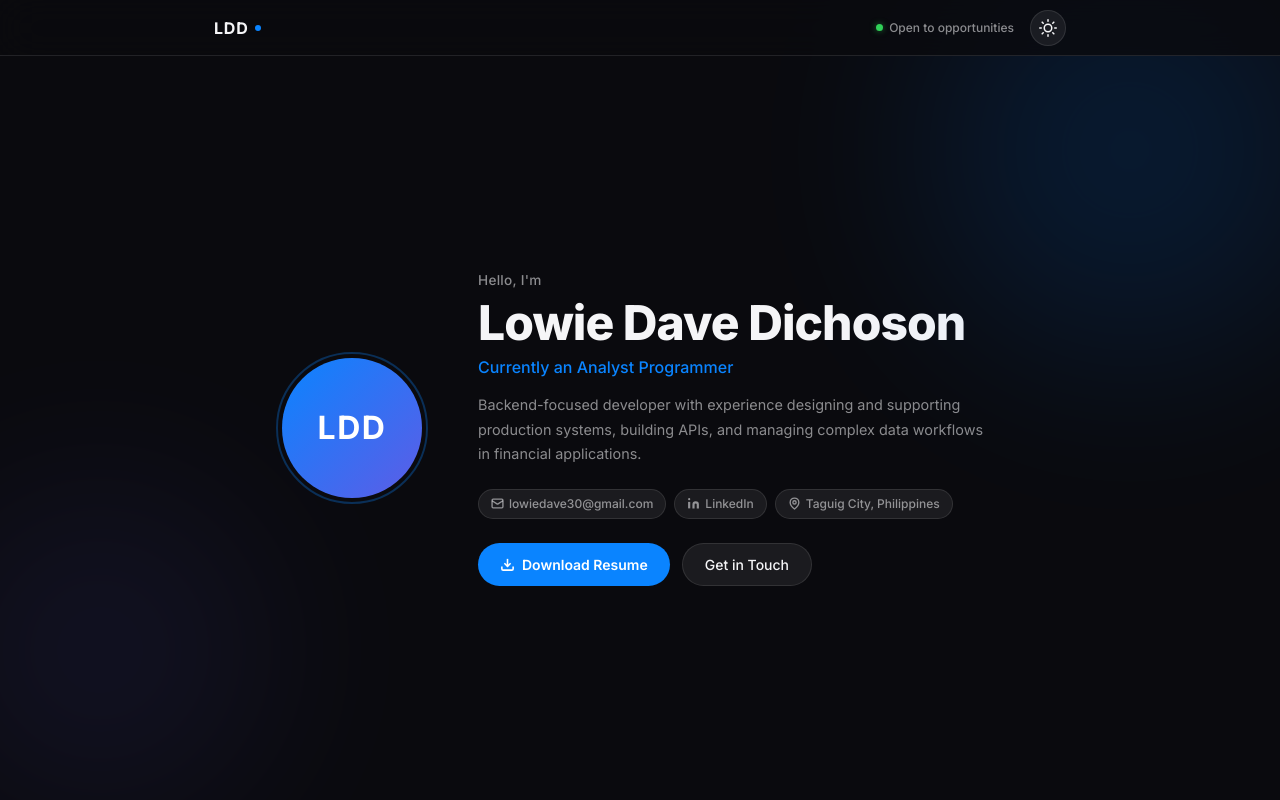
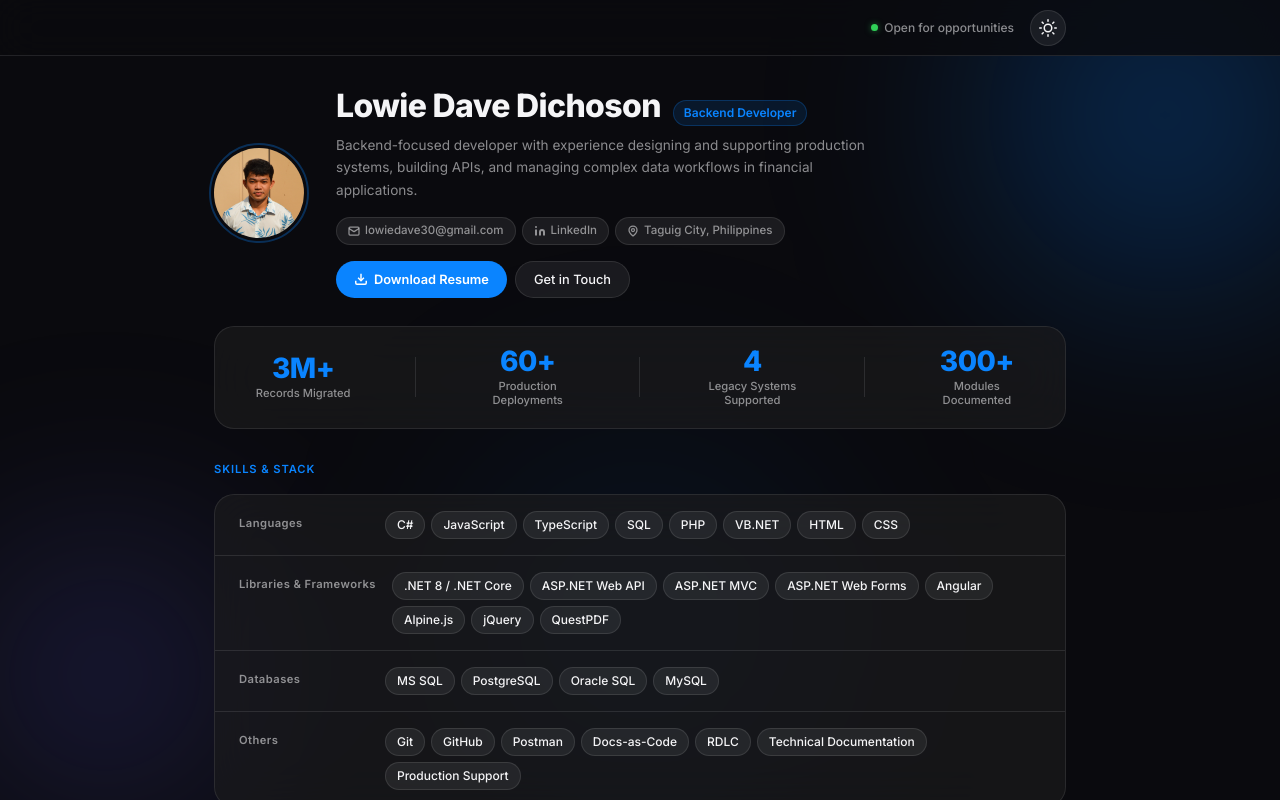
Before and after one commit to dchosendave/apple-themed-resume, a SvelteKit app: page / in a window 1280 px wide. Shown: the top 800 px of the page. Built offline with nearby package versions, Linux system fonts and the light colour scheme.

Commit message:
chore: update user interface and add image for avatar

```diff
--- a/package.json
+++ b/package.json
@@ -4,7 +4,7 @@
 	"version": "0.0.1",
 	"type": "module",
 	"scripts": {
-		"dev": "vite dev",
+		"dev": "vite dev --host",
 		"build": "vite build",
 		"preview": "vite preview",
 		"prepare": "svelte-kit sync || echo ''",
--- a/src/lib/components/portfolio/Hero.svelte
+++ b/src/lib/components/portfolio/Hero.svelte
@@ -3,37 +3,45 @@
 </script>
 
 <section class="hero">
-    <!-- Ambient background blobs -->
-    <div class="blob blob-1"></div>
-    <div class="blob blob-2"></div>
-
     <div class="page-container hero-inner">
         <!-- Avatar -->
         <div class="avatar-wrap">
             <div class="avatar">
-                <span class="avatar-initials">LDD</span>
+                <img
+                    src="/solo-picture.jpg"
+                    alt="Lowie Dave Dichoson"
+                    class="avatar-photo"
+                />
             </div>
             <div class="avatar-ring"></div>
         </div>
 
         <!-- Identity -->
         <div class="identity">
-            <p class="greeting">Hello, I'm</p>
+            <div class="name-row">
                 <h1 class="name">{personalInfo.name}</h1>
-            <p class="title">{personalInfo.title}</p>
+                <span class="title-badge">{personalInfo.title}</span>
+            </div>
             <p class="focus">{professionalFocus}</p>
 
-            <!-- Contact chips -->
+            <!-- Contact + CTAs in one row -->
+            <div class="action-row">
                 <div class="contact-chips">
                     <a href="mailto:{personalInfo.email}" class="chip">
                         <svg
-                        width="13"
-                        height="13"
+                            width="12"
+                            height="12"
                             viewBox="0 0 24 24"
                             fill="none"
                             stroke="currentColor"
                             stroke-width="2.5"
-                        ><rect x="2" y="4" width="20" height="16" rx="2" /><path
+                            ><rect
+                                x="2"
+                                y="4"
+                                width="20"
+                                height="16"
+                                rx="2"
+                            /><path
                                 d="m22 7-8.97 5.7a1.94 1.94 0 0 1-2.06 0L2 7"
                             /></svg
                         >
@@ -46,8 +54,8 @@
                         class="chip"
                     >
                         <svg
-                        width="13"
-                        height="13"
+                            width="12"
+                            height="12"
                             viewBox="0 0 24 24"
                             fill="currentColor"
                             ><path
@@ -60,10 +68,10 @@
                         >
                         LinkedIn
                     </a>
-                <span class="chip chip-location">
+                    <span class="chip chip-plain">
                         <svg
-                        width="13"
-                        height="13"
+                            width="12"
+                            height="12"
                             viewBox="0 0 24 24"
                             fill="none"
                             stroke="currentColor"
@@ -76,12 +84,15 @@
                     </span>
                 </div>
 
-            <!-- CTAs -->
                 <div class="cta-row">
-                <a href={personalInfo.resumePdf} download class="btn-primary">
+                    <a
+                        href={personalInfo.resumePdf}
+                        download
+                        class="btn-primary"
+                    >
                         <svg
-                        width="15"
-                        height="15"
+                            width="14"
+                            height="14"
                             viewBox="0 0 24 24"
                             fill="none"
                             stroke="currentColor"
@@ -97,9 +108,10 @@
                         >
                         Download Resume
                     </a>
-                <a href="mailto:{personalInfo.email}" class="btn-secondary">
-                    Get in Touch
-                </a>
+                    <a href="mailto:{personalInfo.email}" class="btn-secondary"
+                        >Get in Touch</a
+                    >
+                </div>
             </div>
         </div>
     </div>
@@ -107,46 +119,14 @@
 
 <style>
     .hero {
-        position: relative;
-        min-height: 100vh;
-        display: flex;
-        align-items: center;
-        padding-top: 56px;
-        overflow: hidden;
-    }
-
-    /* ambient gradient blobs */
-    .blob {
-        position: absolute;
-        border-radius: 50%;
-        filter: blur(80px);
-        opacity: 0.18;
-        pointer-events: none;
-    }
-
-    .blob-1 {
-        width: 500px;
-        height: 500px;
-        background: radial-gradient(circle, #007aff, transparent);
-        top: -100px;
-        right: -100px;
-    }
-
-    .blob-2 {
-        width: 400px;
-        height: 400px;
-        background: radial-gradient(circle, #5e5ce6, transparent);
-        bottom: -50px;
-        left: -100px;
-        opacity: 0.12;
+        padding-top: calc(56px + 32px);
+        padding-bottom: 28px;
     }
 
     .hero-inner {
         display: flex;
         align-items: center;
-        gap: 56px;
-        padding-top: 48px;
-        padding-bottom: 48px;
+        gap: 32px;
     }
 
     /* Avatar */
@@ -156,166 +136,172 @@
     }
 
     .avatar {
-        width: 140px;
-        height: 140px;
+        width: 90px;
+        height: 90px;
         border-radius: 50%;
-        background: linear-gradient(135deg, var(--ios-blue) 0%, #5e5ce6 100%);
-        display: flex;
-        align-items: center;
-        justify-content: center;
+        overflow: hidden;
         position: relative;
         z-index: 1;
+        background: var(--ios-chip-bg);
     }
 
-    .avatar-initials {
-        font-size: 2rem;
-        font-weight: 700;
-        color: #fff;
-        letter-spacing: 0.05em;
+    .avatar-photo {
+        width: 100%;
+        height: 100%;
+        object-fit: cover;
+        object-position: center top;
+        display: block;
     }
 
     .avatar-ring {
         position: absolute;
-        inset: -6px;
+        inset: -5px;
         border-radius: 50%;
         border: 2px solid var(--ios-blue);
         opacity: 0.3;
     }
 
-    /* Identity text */
+    /* Identity */
     .identity {
         flex: 1;
+        min-width: 0;
     }
 
-    .greeting {
-        font-size: 0.85rem;
-        font-weight: 500;
-        color: var(--ios-text-secondary);
-        margin-bottom: 6px;
-        letter-spacing: 0.02em;
+    .name-row {
+        display: flex;
+        align-items: baseline;
+        gap: 12px;
+        flex-wrap: wrap;
+        margin-bottom: 8px;
     }
 
     .name {
-        font-size: clamp(2rem, 4vw, 3rem);
+        font-size: clamp(1.5rem, 3vw, 2rem);
         font-weight: 800;
         color: var(--ios-text-primary);
         line-height: 1.1;
-        margin-bottom: 6px;
         letter-spacing: -0.02em;
+        white-space: nowrap;
     }
 
-    .title {
-        font-size: 1rem;
-        font-weight: 500;
+    .title-badge {
+        font-size: 0.75rem;
+        font-weight: 600;
         color: var(--ios-blue);
-        margin-bottom: 14px;
+        background: var(--ios-stat-bg);
+        border: 1px solid color-mix(in srgb, var(--ios-blue) 25%, transparent);
+        padding: 3px 10px;
+        border-radius: 100px;
+        white-space: nowrap;
     }
 
     .focus {
-        font-size: 0.9rem;
-        line-height: 1.7;
+        font-size: 0.85rem;
+        line-height: 1.65;
         color: var(--ios-text-secondary);
-        max-width: 520px;
-        margin-bottom: 22px;
+        margin-bottom: 16px;
+        max-width: 560px;
+    }
+
+    .action-row {
+        display: flex;
+        align-items: center;
+        gap: 16px;
+        flex-wrap: wrap;
     }
 
     /* Contact chips */
     .contact-chips {
         display: flex;
         flex-wrap: wrap;
-        gap: 8px;
-        margin-bottom: 24px;
+        gap: 6px;
     }
 
     .chip {
         display: inline-flex;
         align-items: center;
         gap: 5px;
-        padding: 5px 12px;
+        padding: 4px 11px;
         border-radius: 100px;
         background: var(--ios-chip-bg);
         border: 1px solid var(--ios-chip-border);
-        font-size: 0.75rem;
+        font-size: 0.72rem;
         font-weight: 500;
         color: var(--ios-text-secondary);
         text-decoration: none;
         transition: all 0.2s ease;
     }
 
-    .chip:hover:not(.chip-location) {
+    .chip:hover:not(.chip-plain) {
         background: var(--ios-stat-bg);
         border-color: var(--ios-blue);
         color: var(--ios-blue);
     }
 
-    .chip-location {
+    .chip-plain {
         cursor: default;
     }
 
-    /* CTA buttons */
+    /* CTAs */
     .cta-row {
         display: flex;
-        gap: 12px;
+        gap: 8px;
         flex-wrap: wrap;
     }
 
     .btn-primary {
         display: inline-flex;
         align-items: center;
-        gap: 7px;
-        padding: 10px 22px;
+        gap: 6px;
+        padding: 8px 18px;
         border-radius: 100px;
         background: var(--ios-blue);
         color: #fff;
-        font-size: 0.875rem;
+        font-size: 0.8rem;
         font-weight: 600;
         text-decoration: none;
         transition: all 0.2s ease;
+        white-space: nowrap;
     }
 
     .btn-primary:hover {
         background: var(--ios-blue-hover);
         transform: translateY(-1px);
-        box-shadow: 0 8px 24px
+        box-shadow: 0 6px 20px
             color-mix(in srgb, var(--ios-blue) 35%, transparent);
     }
 
     .btn-secondary {
         display: inline-flex;
         align-items: center;
-        padding: 10px 22px;
+        padding: 8px 18px;
         border-radius: 100px;
         background: var(--ios-chip-bg);
         border: 1px solid var(--ios-chip-border);
         color: var(--ios-text-primary);
-        font-size: 0.875rem;
+        font-size: 0.8rem;
         font-weight: 500;
         text-decoration: none;
         transition: all 0.2s ease;
+        white-space: nowrap;
     }
 
     .btn-secondary:hover {
         border-color: var(--ios-blue);
         color: var(--ios-blue);
-        transform: translateY(-1px);
     }
 
     /* Responsive */
-    @media (max-width: 640px) {
+    @media (max-width: 600px) {
         .hero-inner {
             flex-direction: column;
             align-items: flex-start;
-            gap: 28px;
-            padding-top: 32px;
+            gap: 20px;
         }
 
-        .avatar {
-            width: 100px;
-            height: 100px;
-        }
-
-        .avatar-initials {
-            font-size: 1.5rem;
+        .action-row {
+            flex-direction: column;
+            align-items: flex-start;
         }
     }
 </style>
--- a/src/lib/components/portfolio/NavBar.svelte
+++ b/src/lib/components/portfolio/NavBar.svelte
@@ -5,13 +5,13 @@
 <nav class="navbar">
     <div class="navbar-inner page-container">
         <div class="logo">
-            <span class="logo-text">LDD</span>
-            <span class="logo-dot"></span>
+            <!-- <span class="logo-text">LDD</span>
+            <span class="logo-dot"></span> -->
         </div>
         <div class="nav-right">
             <span class="availability">
                 <span class="dot-green"></span>
-                Open to opportunities
+                Open for opportunities
             </span>
             <ThemeToggle />
         </div>
--- a/src/lib/data/resume.ts
+++ b/src/lib/data/resume.ts
@@ -1,6 +1,6 @@
 export const personalInfo = {
     name: 'Lowie Dave Dichoson',
-    title: 'Currently an Analyst Programmer',
+    title: 'Backend Developer',
     subtitle: 'Backend Developer · Financial Systems',
     location: 'Taguig City, Philippines',
     email: 'lowiedave30@gmail.com',
--- a/src/routes/+page.svelte
+++ b/src/routes/+page.svelte
@@ -11,6 +11,13 @@
 <svelte:head>
 	<title>Lowie Dave Dichoson · Portfolio</title>
 </svelte:head>
+
+<!-- Global ambient blobs — fixed so they persist across the whole page on scroll -->
+<div class="bg-layer" aria-hidden="true">
+	<div class="blob blob-1"></div>
+	<div class="blob blob-2"></div>
+	<div class="blob blob-3"></div>
+</div>
 
 <NavBar />
 
@@ -26,5 +33,51 @@
 <style>
 	main {
 		width: 100%;
+		position: relative;
+		z-index: 1;
+	}
+
+	/* Fixed blob layer — spans full viewport, persists on scroll */
+	.bg-layer {
+		position: fixed;
+		inset: 0;
+		z-index: 0;
+		pointer-events: none;
+		overflow: hidden;
+	}
+
+	.blob {
+		position: absolute;
+		border-radius: 50%;
+		filter: blur(90px);
+		pointer-events: none;
+	}
+
+	/* Top-right blue glow */
+	.blob-1 {
+		width: 550px;
+		height: 550px;
+		background: radial-gradient(circle, #007aff55, transparent 70%);
+		top: -160px;
+		right: -160px;
+	}
+
+	/* Bottom-left purple glow */
+	.blob-2 {
+		width: 450px;
+		height: 450px;
+		background: radial-gradient(circle, #5e5ce640, transparent 70%);
+		bottom: -100px;
+		left: -120px;
+	}
+
+	/* Center subtle blue — ties the page together */
+	.blob-3 {
+		width: 600px;
+		height: 600px;
+		background: radial-gradient(circle, #007aff18, transparent 70%);
+		top: 40%;
+		left: 50%;
+		transform: translateX(-50%);
 	}
 </style>
```
Also changed, not shown: static/solo-picture.jpg (added). Lines whose indentation alone changed are shown as unchanged.
